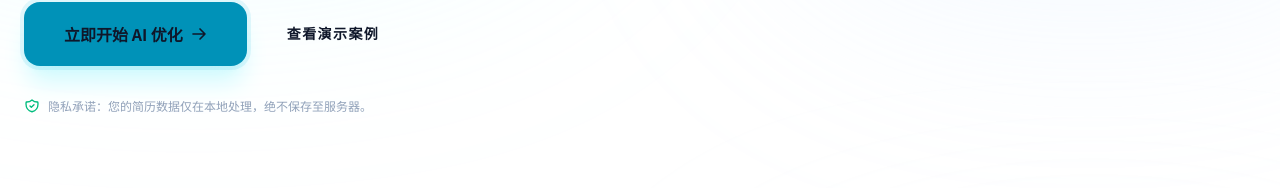
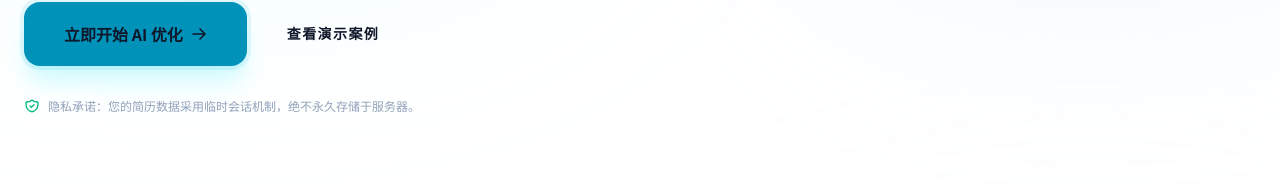
Before and after one commit to xiaolhua605783973-droid/resume-ai-assistant, a Next.js app in the folder web/: page / in a window 1280 px wide. Shown: the part 482-670 px from the top of the page. Built offline with nearby package versions, Linux system fonts and the light colour scheme.

Commit message:
chore: align privacy wording with MVP temporary session reality and log Option 1 architecture to future tech debt

```diff
--- a/web/src/app/page.tsx
+++ b/web/src/app/page.tsx
@@ -66,7 +66,7 @@
              <svg className="h-4 w-4 text-emerald-500" fill="none" stroke="currentColor" viewBox="0 0 24 24">
                <path d="M9 12l2 2 4-4m5.618-4.016A11.955 11.955 0 0112 2.944a11.955 11.955 0 01-8.618 3.04A12.02 12.02 0 003 9c0 5.591 3.824 10.29 9 11.622 5.176-1.332 9-6.03 9-11.622 0-1.042-.133-2.052-.382-3.016z" strokeLinecap="round" strokeLinejoin="round" strokeWidth="2" />
              </svg>
-             <span className="text-xs text-slate-400">隐私承诺：您的简历数据仅在本地处理，绝不保存至服务器。</span>
+             <span className="text-xs text-slate-400">隐私承诺：您的简历数据采用临时会话机制，绝不永久存储于服务器。</span>
           </div>
         </section>
 
--- a/web/src/app/tasks/demo/intake/page.tsx
+++ b/web/src/app/tasks/demo/intake/page.tsx
@@ -185,7 +185,7 @@
                     </span>
                     <span className="flex items-center gap-1.5 text-[11px] text-emerald-600 font-medium">
                       <svg className="w-3.5 h-3.5" fill="none" viewBox="0 0 24 24" stroke="currentColor"><path strokeLinecap="round" strokeLinejoin="round" strokeWidth={2} d="M9 12l2 2 4-4m5.618-4.016A11.955 11.955 0 0112 2.944a11.955 11.955 0 01-8.618 3.04A12.02 12.02 0 003 9c0 5.591 3.824 10.29 9 11.622 5.176-1.332 9-6.03 9-11.622 0-1.042-.133-2.052-.382-3.016z" /></svg>
-                      纯前端处理，退出即焚，绝不上传您的简历
+                      临时会话解析，阅后即焚，绝不永久保留
                     </span>
                   </div>
                 </div>
```
Also changed, not shown: 1 other file (tests, documents, lock files or other folders).
